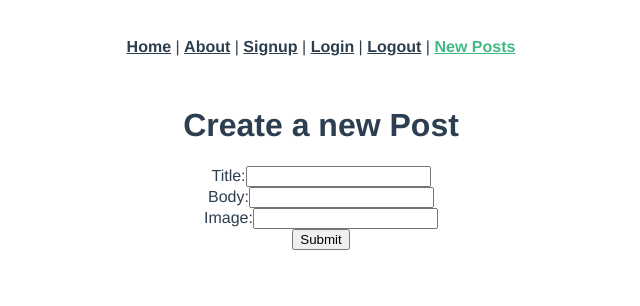
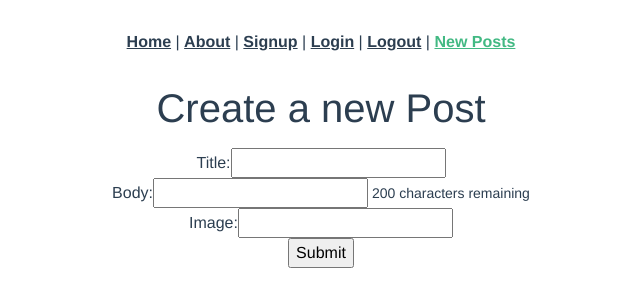
Before and after one commit to carlosraguirre/blog-frontend, a Vue app: page /posts/new in a window 1280 px wide. Shown: the top 306 px of the page, without its empty margins (319-959 px from the left). Built offline with nearby package versions, Linux system fonts and the light colour scheme.

Commit message:
add character limit to newPost body

```diff
--- a/package.json
+++ b/package.json
@@ -8,7 +8,10 @@
   },
   "dependencies": {
     "axios": "^0.21.1",
+    "bootstrap": "^5.0.2",
     "core-js": "^3.6.5",
+    "jquery": "^3.6.0",
+    "popper.js": "^1.16.1",
     "vue": "^2.6.11",
     "vue-router": "^3.2.0"
   },
--- a/src/main.js
+++ b/src/main.js
@@ -2,6 +2,8 @@ import Vue from "vue";
 import App from "./App.vue";
 import router from "./router";
 import axios from "axios";
+import "bootstrap";
+import "bootstrap/dist/css/bootstrap.min.css";
 
 axios.defaults.baseURL = process.env.NODE_ENV === "development" ? "http://localhost:3000" : "/";
 
--- a/src/views/PostNew.vue
+++ b/src/views/PostNew.vue
@@ -12,6 +12,7 @@
       <div>
         <label>Body:</label>
         <input type="text" v-model="newPost.body" />
+        <small> {{ 200 - newPost.body.length }} characters remaining</small>
       </div>
       <div>
         <label>Image:</label>
@@ -27,7 +28,9 @@
   export default {
     data: function () {
       return {
-        newPost: {},
+        newPost: {
+          body: ""
+        },
         errors: [],
       };
     },
```
Also changed, not shown: 1 other file (tests, documents, lock files or other folders).
